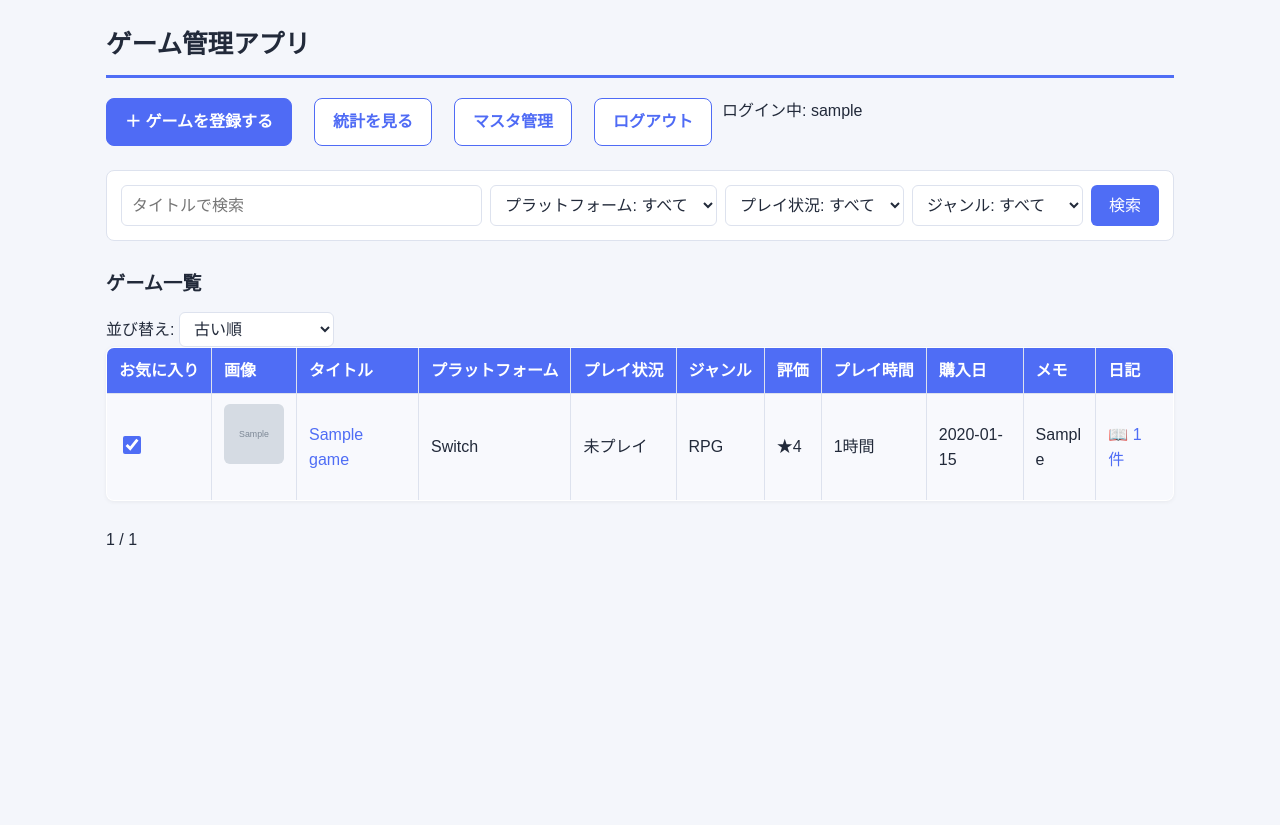
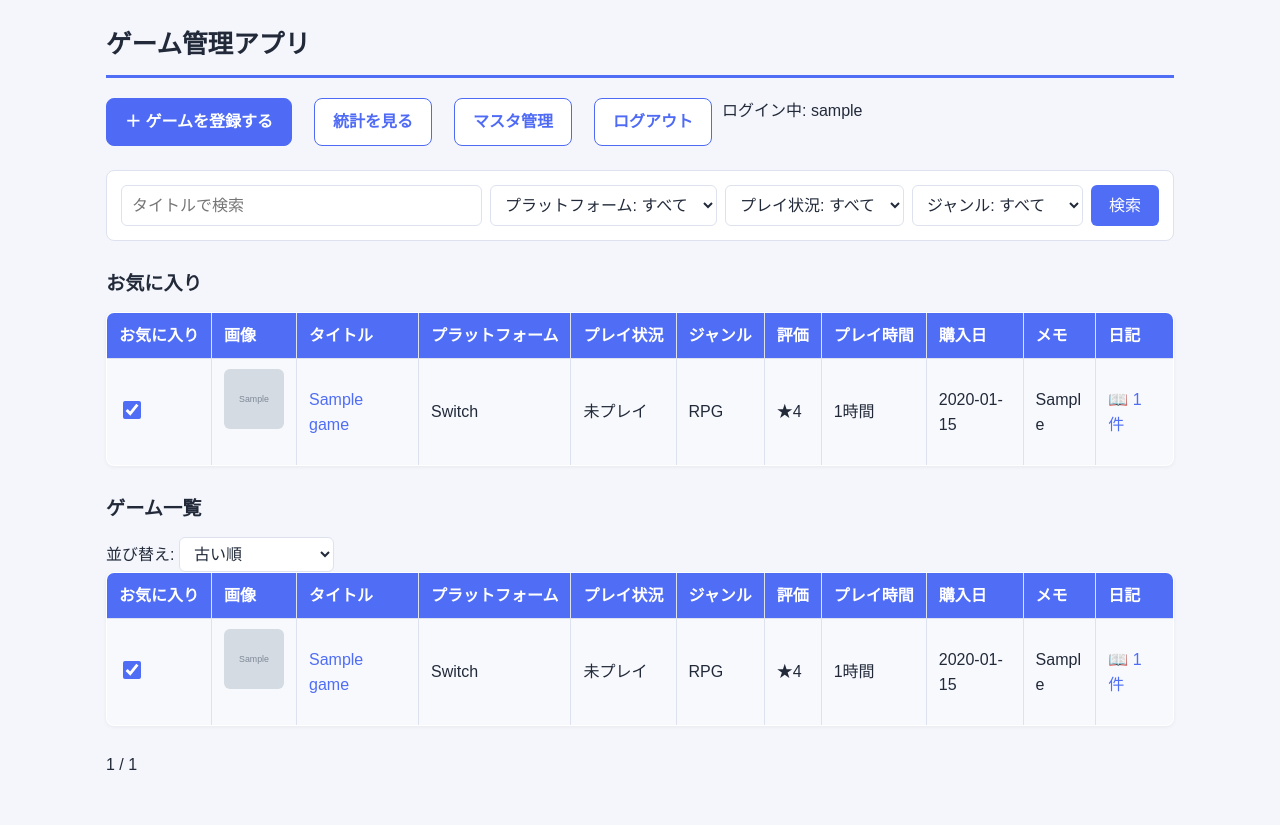
Before and after one commit to yuta1010gg/Game-Management-App, a Flask app: page / in a window 1280 px wide. Before the commit the page ends 545 px from the top, so only its background shows below. Run offline with Flask 3, Linux system fonts and the light colour scheme; the visitor is signed in with stand-in values (Sample User, id 1); data comes from the database, SQL or seed files in the repository; tables that the repository leaves empty hold one stand-in row (values such as "Sample post"); grey boxes marked "Sample" are stand-in pictures.

Commit message:
お気に入りの表示方法変更

```diff
--- a/flaskr/main.py
+++ b/flaskr/main.py
@@ -196,11 +196,6 @@ def index():
         # 評価が低い順。※ASCだと NULL(評価なし)が先頭に来る
         order_sql = 'games.rating ASC, games.id DESC'
 
-    elif order == 'favorite':
-        # お気に入りを先頭に。
-        # 「games.favorite = 1」は、お気に入りなら 1、そうでなければ 0 になる式。
-        # DESC(大きい順)なので、1(お気に入り)が先に並ぶ。
-        order_sql = 'games.favorite = 1 DESC, games.id ASC'
 
     elif order == 'purchase_new':
         # 購入日が新しい順。
@@ -260,7 +255,29 @@ def index():
     # ----- (5) データベースから一覧を取得する -----
     # games には platform_id=3 のような「数字」しか入っていない。
     # JOIN で platforms などの表と結びつけ、数字を名前(「PC」など)に置き換えて取り出す。
+
+    # ----- お気に入りのゲームを取得する -----
+# お気に入り用に別途データを取得する。
+# 通常のゲーム一覧とは別に取得するので、
+# お気に入りのゲームは通常の一覧から消えない。
+
     con = sqlite3.connect(DATABASE)
+    # ----- お気に入りのゲームを取得する -----
+    # お気に入り用に別途データを取得する。
+    # 通常のゲーム一覧とは別に取得するので、
+    # お気に入りのゲームは通常の一覧から消えない。
+    favorite_rows = con.execute('''
+            SELECT games.id, games.title, platforms.name, statuses.name, genres.name,
+            games.rating, games.play_time, games.purchase_date,
+            games.memo, games.favorite, games.image
+            FROM games
+            JOIN platforms ON games.platform_id = platforms.id
+            JOIN statuses ON games.status_id = statuses.id
+            JOIN genres ON games.genre_id = genres.id
+            WHERE games.user_id = ? AND games.favorite = 1
+            ORDER BY games.id DESC
+        ''', [user_id]).fetchall()
+
     db_games = con.execute(f'''
         SELECT games.id, games.title, platforms.name, statuses.name, genres.name,
         games.rating, games.play_time, games.purchase_date, games.memo,games.favorite,games.image
@@ -298,6 +315,25 @@ def index():
     # 下で .get(id, 0) として「無ければ0」にしている。
     diary_counts = get_diary_counts(user_id)
 
+    # ★ お気に入り用のデータを作る
+    favorite_games = []
+
+    for row in favorite_rows:
+        favorite_games.append({
+            'id': row[0],
+            'title': row[1],
+            'platform': row[2],
+            'status': row[3],
+            'genre': row[4],
+            'rating': row[5],
+            'play_time': row[6],
+            'purchase_date': row[7],
+            'memo': row[8],
+            'favorite': row[9],
+            'image': row[10],
+            'diary_count': diary_counts.get(row[0], 0)
+        })
+
     for row in db_games:
         games.append({
                     'id': row[0],             # SELECTの1番目
@@ -322,6 +358,7 @@ def index():
     return render_template(
         'index.html',
         games=games,                   # 一覧に表示するゲーム
+        favorite_games=favorite_games,
         page=page,                     # 現在のページ番号
         total_pages=total_pages,       # 全ページ数
         q=q,                           # 検索キーワード
--- a/flaskr/templates/index.html
+++ b/flaskr/templates/index.html
@@ -49,6 +49,106 @@
             <button type="submit">検索</button>
         </form>
 
+        <h2>お気に入り</h2>
+
+{% if favorite_games %}
+    <table border="1">
+        <tr>
+            <th>お気に入り</th>
+            <th>画像</th>
+            <th>タイトル</th>
+            <th>プラットフォーム</th>
+            <th>プレイ状況</th>
+            <th>ジャンル</th>
+            <th>評価</th>
+            <th>プレイ時間</th>
+            <th>購入日</th>
+            <th>メモ</th>
+            <th>日記</th>
+        </tr>
+
+        {% for game in favorite_games %}
+        <tr>
+            <td>
+                <form method="post" action="{{ url_for('toggle_favorite', game_id=game.id) }}">
+                    <input type="checkbox"
+                           name="favorite"
+                           value="1"
+                           checked
+                           onchange="this.form.submit()">
+                </form>
+            </td>
+
+            <td>
+                {% if game.image %}
+                    <a href="{{ url_for('detail', game_id=game.id) }}">
+                        <img class="thumb"
+                             src="{{ url_for('static', filename='uploads/' ~ game.image) }}"
+                             alt="{{ game.title }}">
+                    </a>
+                {% else %}
+                    -
+                {% endif %}
+            </td>
+
+            <td>
+                <a href="{{ url_for('detail', game_id=game.id) }}">
+                    {{ game.title }}
+                </a>
+            </td>
+
+            <td>{{ game.platform }}</td>
+            <td>{{ game.status }}</td>
+            <td>{{ game.genre }}</td>
+
+            <td>
+                {% if game.rating %}
+                    ★{{ game.rating }}
+                {% else %}
+                    -
+                {% endif %}
+            </td>
+
+            <td>
+                {% if game.play_time is not none %}
+                    {{ game.play_time }}時間
+                {% else %}
+                    -
+                {% endif %}
+            </td>
+
+            <td>{{ game.purchase_date or '-' }}</td>
+
+            <td>
+                {% if not game.memo %}
+                    -
+                {% elif game.memo|length > 20 %}
+                    <details class="memo">
+                        <summary>
+                            <span class="short">{{ game.memo[:20] }}…</span>
+                            <span class="more">もっと見る</span>
+                            <span class="less">閉じる</span>
+                        </summary>
+                        <div class="full">{{ game.memo }}</div>
+                    </details>
+                {% else %}
+                    {{ game.memo }}
+                {% endif %}
+            </td>
+
+            <td>
+                <a href="{{ url_for('diary', game_id=game.id) }}">
+                    📖 {{ game.diary_count }}件
+                </a>
+            </td>
+        </tr>
+        {% endfor %}
+    </table>
+
+    {% else %}
+        <p>お気に入りに登録されているゲームはありません</p>
+    {% endif %}
+
         <h2>ゲーム一覧</h2>
 
         <div class="sort">
@@ -60,7 +160,6 @@
                 <option value="purchase_new" {% if order == 'purchase_new' %}selected{% endif %}>購入日新しい順</option>
                 <option value="high_rating" {% if order == 'high_rating' %}selected{% endif %}>評価が高い順</option>
                 <option value="low_rating" {% if order == 'low_rating' %}selected{% endif %}>評価が低い順</option>
-                <option value="favorite" {% if order == 'favorite' %}selected{% endif %}>お気に入り順</option>
             </select>
         </div>
 
```
